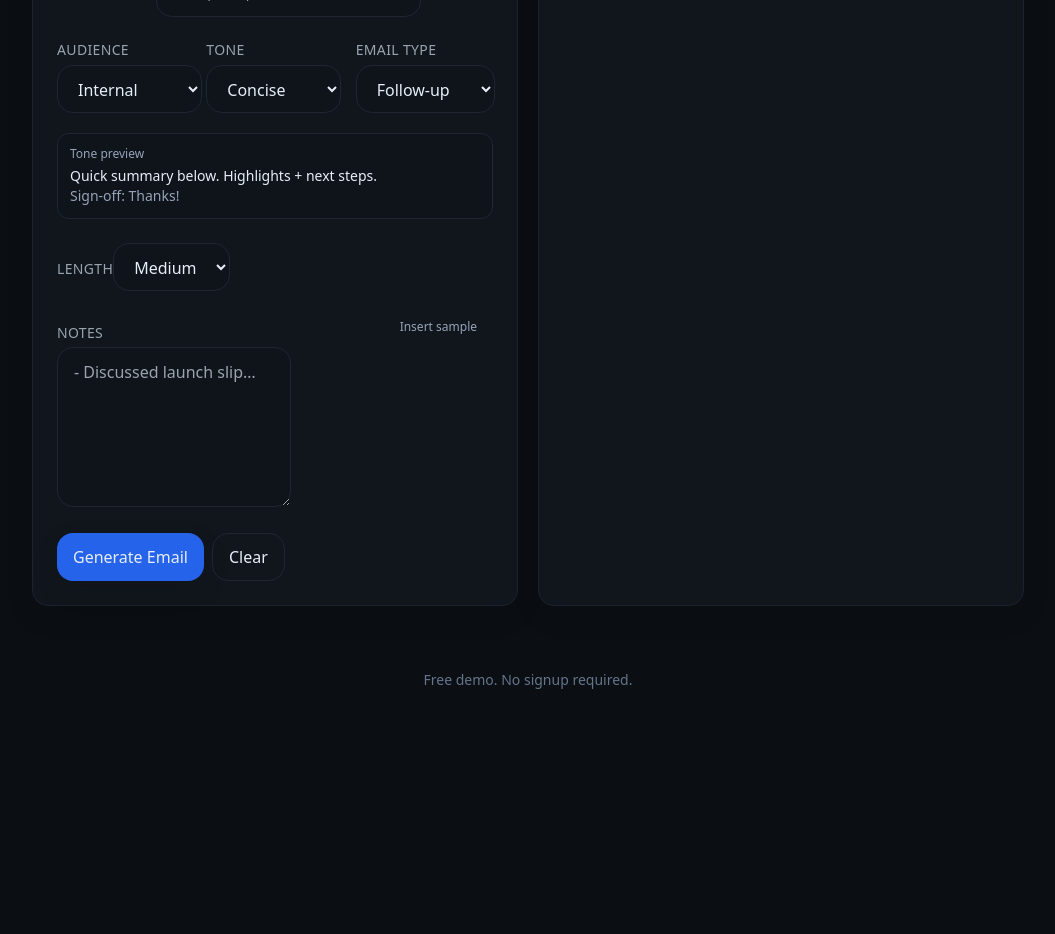
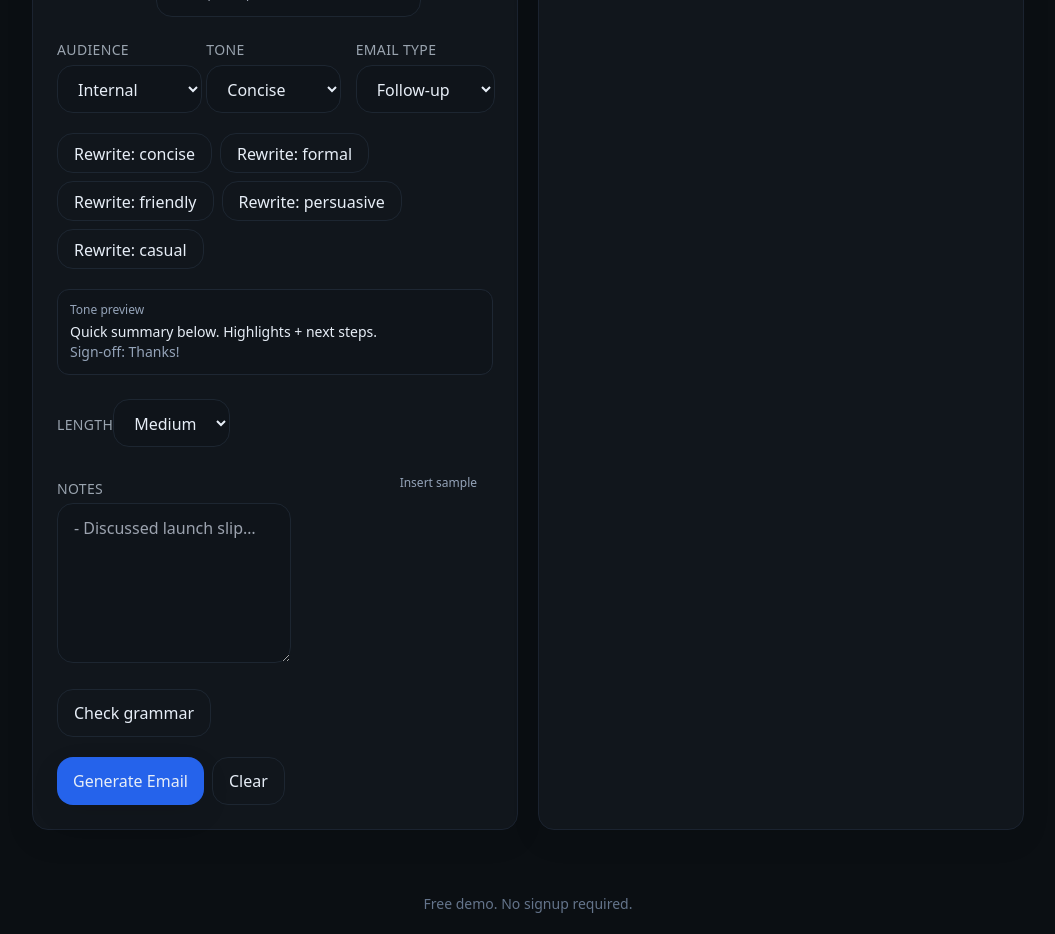
Before and after one commit to satyajitsingh/ntmapp, a Next.js app: page / in a window 1280 px wide. Shown: the part 360-1294 px from the top of the page, without its empty margins (112-1167 px from the left). Before the commit the page ends 1090 px from the top, so only its background shows below. Built offline with nearby package versions, Linux system fonts and the light colour scheme.

Commit message:
changes to improve ui and add copy email button

```diff
--- a/app/api/generate/route.ts
+++ b/app/api/generate/route.ts
@@ -115,7 +115,7 @@ export async function POST(req: NextRequest) {
       // naive signal extraction
       const actions = lines
         .filter(l => /\b(to|by|due|assign|owner|review|follow\s*up)\b/i.test(l))
-        .slice(0, 20)
+        .slice(0, 50)
         .map(l => {
           const ownerMatch = l.match(/^([A-Z][a-zA-Z]+)/);
           return { owner: ownerMatch ? ownerMatch[1] : "TBD", task: l, due: "" };
@@ -123,14 +123,14 @@ export async function POST(req: NextRequest) {
 
       const decisions = lines
         .filter(l => /decided|agree|approved?|keep|choose|conclude|push|move/i.test(l))
-        .slice(0, 20);
+        .slice(0, 50);
 
       const questions = lines
         .filter(l => /\?$/.test(l) || /open|blocker|unknown|pending/i.test(l))
-        .slice(0, 20);
+        .slice(0, 50);
 
       // short plain summary (first few lines glued)
-      const summary = lines.slice(0, 3).join(" ");
+      const summary = lines.slice(0, 8).join(" ");
 
       // Compose FINAL email with formatter (adds intro, Attendees, sections)
       const body = composeEmail({
--- a/app/layout.tsx
+++ b/app/layout.tsx
@@ -1,7 +1,16 @@
 export const dynamic = "force-dynamic";
 export const revalidate = 0;
-import type { Metadata } from "next";
 import "./globals.css";
+import type { Metadata, Viewport } from "next";
+
+export const viewport: Viewport = {
+  width: "device-width",
+  initialScale: 1,
+  viewportFit: "cover",
+  themeColor: "#0b0f13", // ⬅️ moved here
+};
+
+
 
 export const metadata: Metadata = {
   title: "Notes → Email | MVP",
--- a/components/EmailGenerator.tsx
+++ b/components/EmailGenerator.tsx
@@ -68,6 +68,25 @@ const sessionSafe = makeSafeSessionStorage();
 /* =========================
    Helpers
    ========================= */
+function downloadEML(subject: string, body: string, to: string) {
+  const date = new Date().toUTCString();
+  const headers = [
+    `Date: ${date}`,
+    `To: ${to || ""}`,
+    `Subject: ${subject}`,
+    `MIME-Version: 1.0`,
+    `Content-Type: text/plain; charset=UTF-8`,
+    `Content-Transfer-Encoding: 8bit`
+  ].join("\r\n");
+  const eml = headers + "\r\n\r\n" + body.replace(/\n/g, "\r\n");
+  const blob = new Blob([eml], { type: "message/rfc822" });
+  const a = document.createElement("a");
+  a.href = URL.createObjectURL(blob);
+  a.download = (subject || "email").replace(/[^\w\-]+/g, "_") + ".eml";
+  document.body.appendChild(a);
+  a.click();
+  a.remove();
+}
 function sanitizeRecipients(raw: string): string {
   if (!raw) return "";
   return raw
@@ -100,6 +119,27 @@ async function copyToClipboard(text: string) {
     document.body.appendChild(ta); ta.select(); document.execCommand("copy"); document.body.removeChild(ta);
   }
   toast("Copied!");
+}
+async function grammarCheck(text: string) {
+  const res = await fetch("https://api.languagetool.org/v2/check", {
+    method: "POST",
+    headers: { "Content-Type": "application/x-www-form-urlencoded" },
+    body: new URLSearchParams({
+      text,
+      language: "en-GB" // or en-US
+    })
+  });
+  const data = await res.json();
+  // apply suggestions (simple inline patch)
+  let fixed = text;
+  for (const m of (data.matches || []).reverse()) {
+    const r = m.replacements?.[0]?.value;
+    if (!r) continue;
+    const offset = m.offset;
+    const length = m.length;
+    fixed = fixed.slice(0, offset) + r + fixed.slice(offset + length);
+  }
+  return fixed;
 }
 
 /* =========================
@@ -306,6 +346,44 @@ export default function EmailGenerator() {
         </div>
 
         {/* Tone preview */}
+        <div className="flex flex-wrap gap-2 mb-4">
+  {["concise","formal","friendly","persuasive","casual"].map((t) => (
+    <button
+      key={t}
+      type="button"
+      className="btn btn-ghost h-10"
+      onClick={async () => {
+        // call the same endpoint, only swapping tone; reuse existing form values
+        const payload = {
+          title: values.title,
+          date: values.date,
+          participants: values.participants,
+          audience: values.audience,
+          tone: t as any,
+          type: values.type,
+          length: values.length,
+          notes: values.notes
+        };
+        setLoading(true);
+        try {
+          const res = await fetch("/api/generate", {
+            method: "POST",
+            headers: { "Content-Type": "application/json" },
+            body: JSON.stringify(payload)
+          });
+          const data = await res.json();
+          setResult(data);
+          setValues(v => ({ ...v, tone: t as any })); // update UI tone
+        } finally {
+          setLoading(false);
+        }
+      }}
+    >
+      Rewrite: {t}
+    </button>
+
+  ))}
+</div>
         <div className="rounded-xl border border-[#1e2733] bg-[#0f141a] p-3">
           <p className="text-xs text-slate-400 mb-1">Tone preview</p>
           <div className="text-sm">
@@ -339,6 +417,20 @@ export default function EmailGenerator() {
             onChange={(e) => set("notes", e.target.value)}
           />
         </div>
+        <div>
+    <button
+  type="button"
+  className="btn btn-ghost h-12"
+  onClick={async () => {
+    if (!result) return;
+    const fixed = await grammarCheck(result.body);
+    setResult({ ...result, body: fixed });
+    toast("Grammar pass applied");
+  }}
+>
+  Check grammar
+</button>
+        </div>
 
         {error && <p className="text-red-400 text-sm">{error}</p>}
 
@@ -370,6 +462,7 @@ export default function EmailGenerator() {
               <button className="btn btn-ghost" onClick={() => openOutlook(sanitizeRecipients(values.to),result.subject,result.body)}>Outlook</button>
               <button className="btn btn-ghost" onClick={() => openYahoo(sanitizeRecipients(values.to),result.subject,result.body)}>Yahoo</button>
               <button className="btn btn-ghost" onClick={() => openMailto(sanitizeRecipients(values.to),result.subject,result.body)}>Mail App</button>
+              <button type="button" className="btn btn-ghost h-12"onClick={() => downloadEML(result.subject, result.body, sanitizeRecipients(values.to))}>Download .eml</button>
             </div>
 
             <div>
@@ -378,7 +471,7 @@ export default function EmailGenerator() {
             </div>
             <div>
               <label>Body</label>
-              <textarea className="input mt-1 min-h-[280px]" value={result.body} onChange={(e)=>setResult({...result, body:e.target.value})}/>
+              <textarea className="input mt-1 min-h-[420px] sm:min-h-[520px] resize-y whitespace-pre-wrap break-words" value={result.body} onChange={(e)=>setResult({...result, body:e.target.value})}/>
             </div>
           </>
         )}
```
